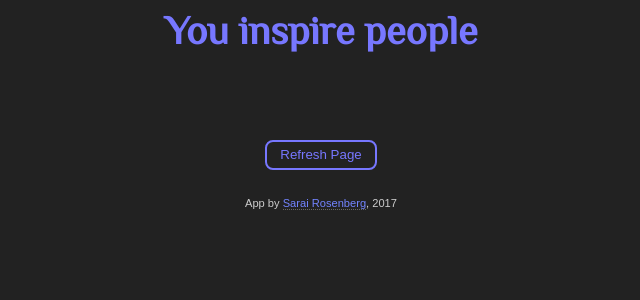
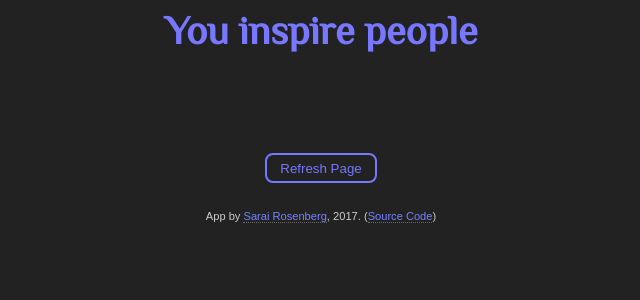
Before and after one commit to saraislet/hello_gorgeous, a Flask app: page /hello in a window 1280 px wide. Shown: the top 300 px of the page, without its empty margins (319-959 px from the left). Run offline with Flask 2, Linux system fonts and the light colour scheme.

Commit message:
update template

```diff
--- a/templates/hello.html
+++ b/templates/hello.html
@@ -18,7 +18,7 @@
 
             body {
                 text-align: center;
-                background-color: #222;
+                background-color: #222!important;
             }
 
             button {
@@ -29,7 +29,7 @@
                 padding: 0.5em 1em;
                 transition: 0.15s;
                 line-height: 1;
-                margin: 4em 1em 1em 1em;
+                margin: 5em 1em 1em 1em;
             }
                 .button:hover,
                 .button:focus {
@@ -61,7 +61,7 @@
     </h2>
     <button class="button" onClick="window.location.reload()">Refresh Page</button>
     <div class="footer">
-        <p><small>App by <a href="https://sar.ai">Sarai Rosenberg</a>, 2017</small></p>
+        <p><small>App by <a href="https://sar.ai">Sarai Rosenberg</a>, 2017. (<a href="https://github.com/Saraislet/hello_gorgeous">Source Code</a>)</small></p>
     </div>
 </body>
 </html>
```
